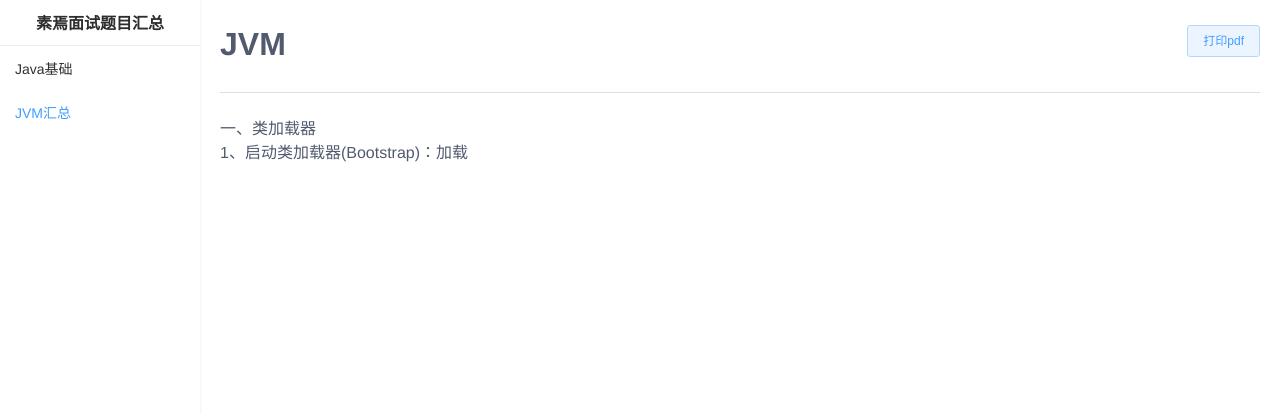
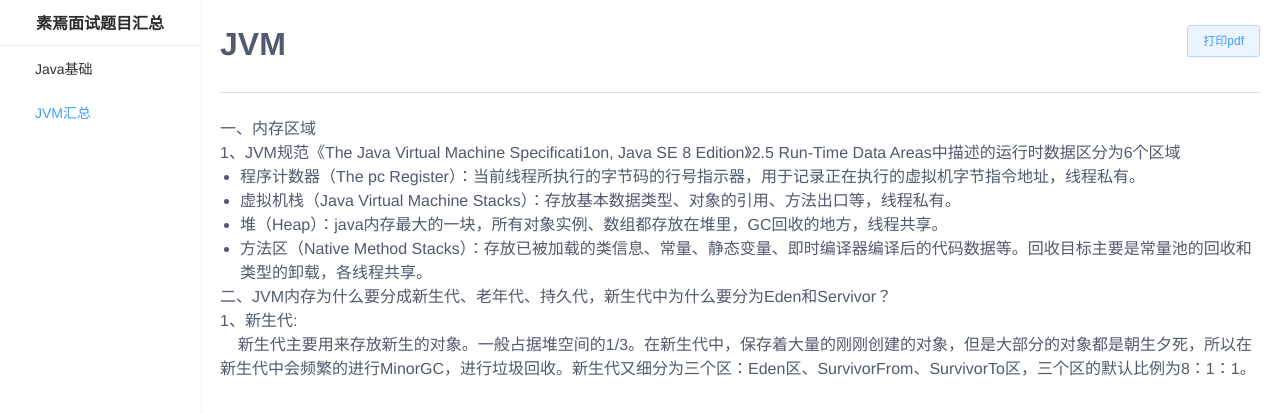
Before and after one commit to lixaviers/suyan-ms, a Vue app: page /#/jvm in a window 1280 px wide. Shown: the top 414 px of the page. Built offline with nearby package versions, Linux system fonts and the light colour scheme.

Commit message:
feat:修改样式

```diff
--- a/src/styles/common.less
+++ b/src/styles/common.less
@@ -87,7 +87,7 @@ a {
 }
 
 ol, li {
-  list-style: none;
+  margin-left: 20px;
 }
 
 .suyan__nav.site {
--- a/src/views/page/jvm.vue
+++ b/src/views/page/jvm.vue
@@ -1,8 +1,17 @@
 <template>
     <div class="suyan__home">
-        <h1>JVM<el-button class="suyan__btn__print"  type="primary" plain @click="print">打印pdf</el-button></h1><el-divider></el-divider>
-        <p>一、类加载器</p>
-<p>1、启动类加载器(Bootstrap)：加载</p>
+        <h1>JVM<el-button class="suyan__btn__print" type="primary" plain @click="print">打印pdf</el-button></h1><el-divider></el-divider>
+        <p>一、内存区域</p>
+<p>1、JVM规范《The Java Virtual Machine Specificati1on, Java SE 8 Edition》2.5 Run-Time Data Areas中描述的运行时数据区分为6个区域</p>
+<ul>
+<li>程序计数器（The pc Register）：当前线程所执行的字节码的行号指示器，用于记录正在执行的虚拟机字节指令地址，线程私有。</li>
+<li>虚拟机栈（Java Virtual Machine Stacks）：存放基本数据类型、对象的引用、方法出口等，线程私有。</li>
+<li>堆（Heap）：java内存最大的一块，所有对象实例、数组都存放在堆里，GC回收的地方，线程共享。</li>
+<li>方法区（Native Method Stacks）：存放已被加载的类信息、常量、静态变量、即时编译器编译后的代码数据等。回收目标主要是常量池的回收和类型的卸载，各线程共享。</li>
+</ul>
+<p>二、JVM内存为什么要分成新生代、老年代、持久代，新生代中为什么要分为Eden和Servivor？</p>
+<p>1、新生代:</p>
+<p>&nbsp; &nbsp; 新生代主要用来存放新生的对象。一般占据堆空间的1/3。在新生代中，保存着大量的刚刚创建的对象，但是大部分的对象都是朝生夕死，所以在新生代中会频繁的进行MinorGC，进行垃圾回收。新生代又细分为三个区：Eden区、SurvivorFrom、SurvivorTo区，三个区的默认比例为8：1：1。</p>
     </div>
 </template>
 
--- a/vue.config.js
+++ b/vue.config.js
@@ -25,7 +25,6 @@ module.exports = {
     //反向代理
     devServer: {
       port: 8081,
-      proxy: {}
     },
     pluginOptions: {
       // 第三方插件配置
```
Also changed, not shown: 1 other file (tests, documents, lock files or other folders).
